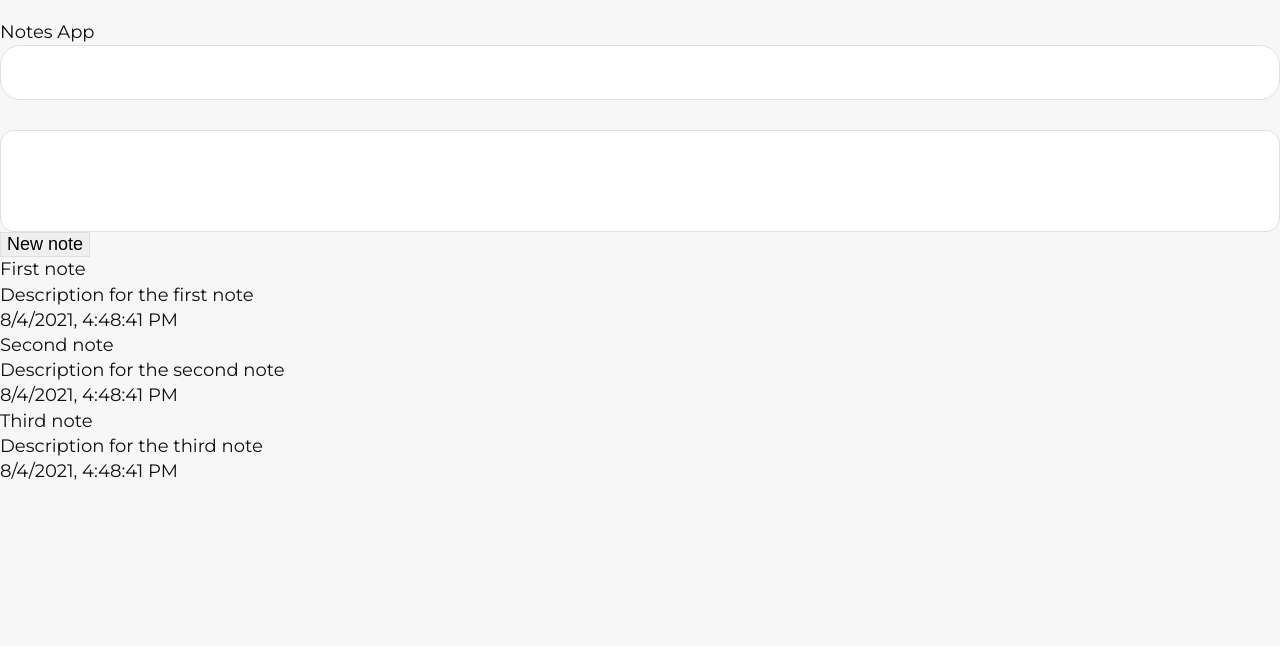
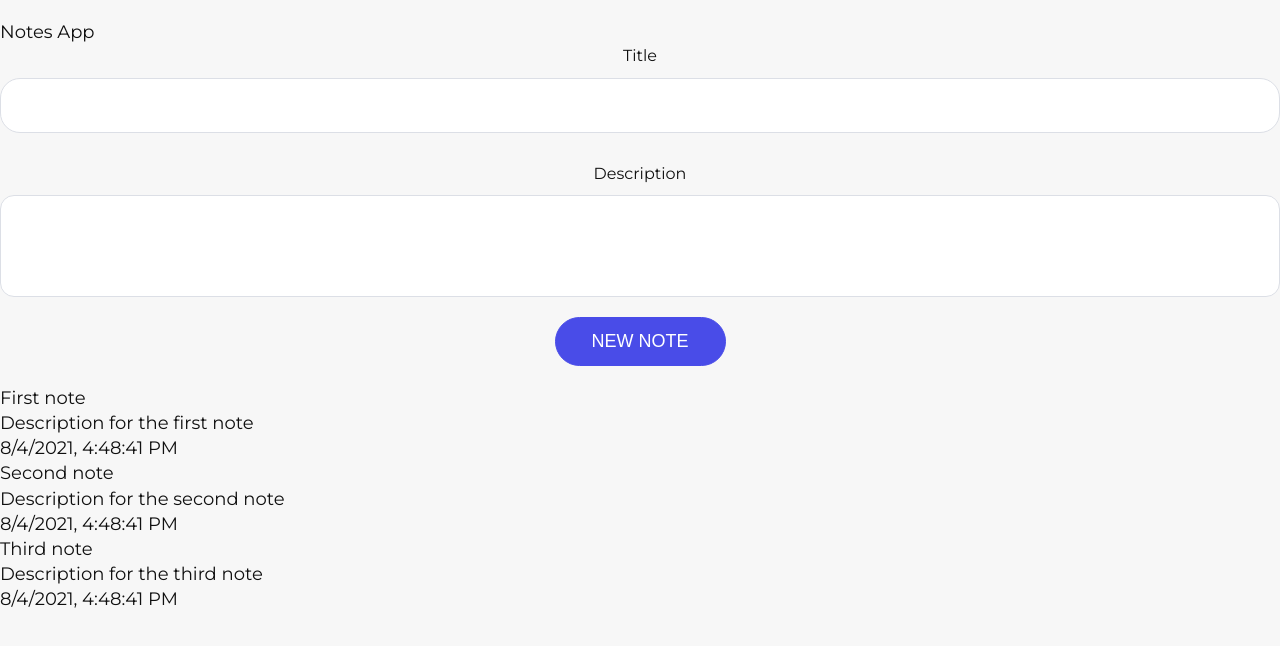
Before and after one commit to karyna4k/Notes-App, a Vue app: page / in a window 1280 px wide. Shown: the top 646 px of the page. Built offline with nearby package versions, Linux system fonts and the light colour scheme.

Commit message:
feat: add NewNote component

```diff
--- a/src/App.vue
+++ b/src/App.vue
@@ -5,16 +5,9 @@
         <div class="container">
           <h1>{{ title }}</h1>
 
-          <!-- error message -->
-          <message v-if="message" :message="message" />
+          <Message v-if="message" :message="message" />
 
-          <!-- new note -->
-          <div class="new-note">
-            <input v-model="note.title" type="text" />
-            <textarea v-model="note.descr"></textarea>
-            <button @click="addNote">New note</button>
-          </div>
-
+          <NewNote :note="note" @addNote="addNote" />
           <!-- note list -->
           <ul class="notes">
             <li class="note" v-for="(note, index) in notes" :key="index">
@@ -30,11 +23,13 @@
 </template>
 
 <script>
-import message from "@/components/Message.vue";
+import Message from "@/components/Message.vue";
+import NewNote from "./components/NewNote.vue";
 
 export default {
   components: {
-    message,
+    Message,
+    NewNote,
   },
   data() {
     return {
--- /dev/null
+++ b/src/components/NewNote.vue
@@ -0,0 +1,36 @@
+<template>
+  <!-- new note -->
+  <div class="new-note">
+    <label>Title</label>
+    <input v-model="note.title" type="text" />
+    <label >Description</label>
+    <textarea v-model="note.descr"></textarea>
+    <button @click="addNote" class="btn btnPrimary">New note</button>
+  </div>
+</template>
+
+<script>
+export default {
+  props: {
+    note: {
+      type: Object,
+      required: true,
+    },
+  },
+  methods: {
+    addNote() {
+      this.$emit("addNote", this.note);
+    },
+  },
+};
+</script>
+
+<style lang="scss" scoped>
+.new-note {
+  text-align: center;
+}
+
+button {
+  margin: 20px 0;
+}
+</style>
```
